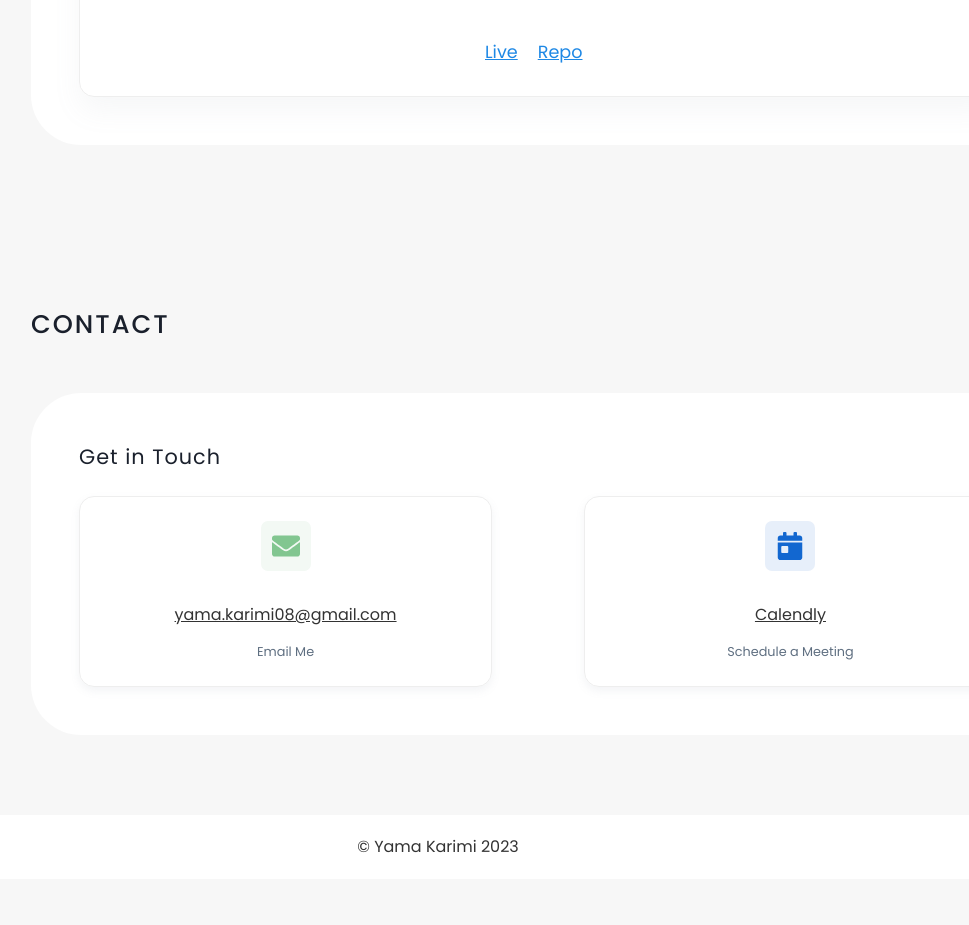
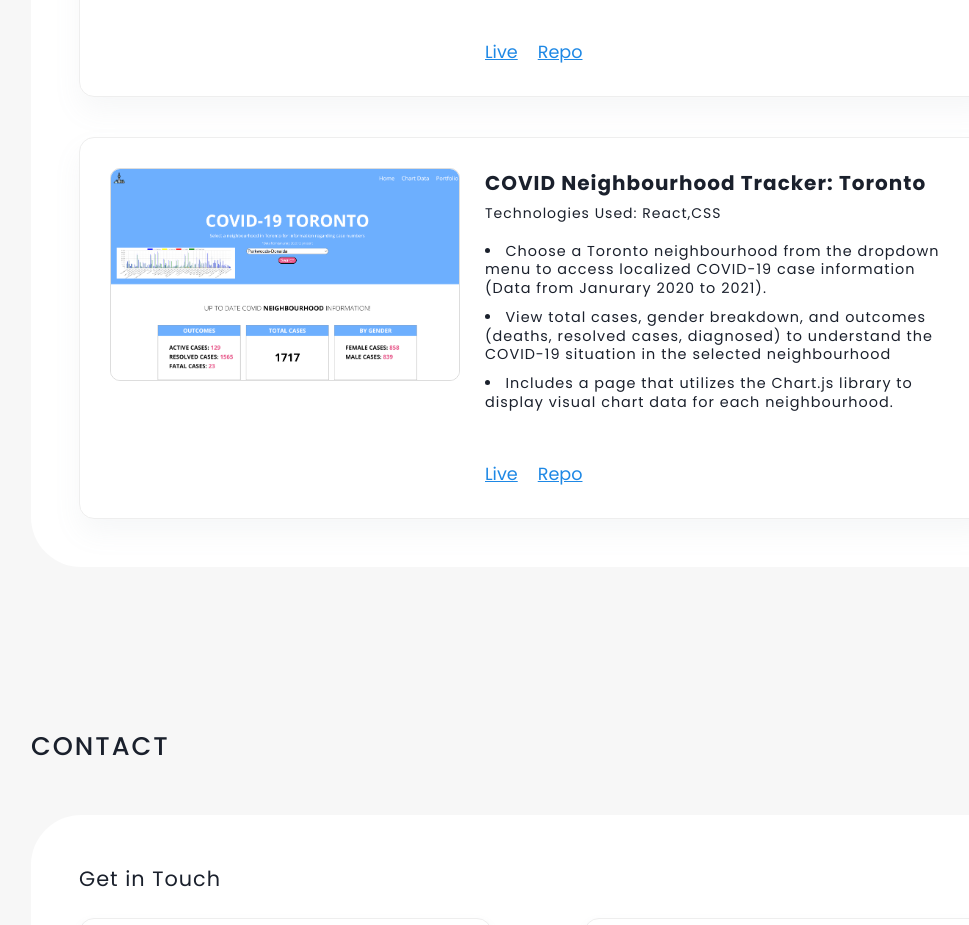
Before and after one commit to ykay220/React-Portfolio-website, a React (Vite) app: page / in a window 1280 px wide. Shown: the part 3180-4105 px from the top of the page, without its empty margins (202-1171 px from the left). Before the commit the page ends 4059 px from the top, so only its background shows below. Built offline with nearby package versions, Linux system fonts and the light colour scheme.

Commit message:
Added message

```diff
--- a/src/projectInfo.ts
+++ b/src/projectInfo.ts
@@ -3,6 +3,7 @@
 import gamehubcropped from "./assets/game-hub-hero-crop.png";
 import tracker from "./assets/expense-hero.png";
 import weather from "./assets/weather-screen.png";
+import covid from "./assets/covid-app.yamakarimi.com_.png";
 const projectsInfo = [
   {
     id: 1,
@@ -56,6 +57,25 @@
       },
     ],
   },
+  {
+    id: 4,
+    img: covid,
+    title: "COVID Neighbourhood Tracker: Toronto",
+    github: "https://github.com/ykay220/Covid19-torontocaseApi",
+    live: "https://covid-app.yamakarimi.com/",
+    techBio: "Technologies Used: React,CSS",
+    details: [
+      {
+        info: "Choose a Toronto neighbourhood from the dropdown menu to access localized COVID-19 case information (Data from Janurary 2020 to 2021).",
+      },
+      {
+        info: "View total cases, gender breakdown, and outcomes (deaths, resolved cases, diagnosed) to understand the COVID-19 situation in the selected neighbourhood",
+      },
+      {
+        info: "Includes a page that utilizes the Chart.js library to display visual chart data for each neighbourhood.",
+      },
+    ],
+  },
 ];
 
 export default projectsInfo;
```
Also changed, not shown: src/assets/covid-app.yamakarimi.com_.png (added).
